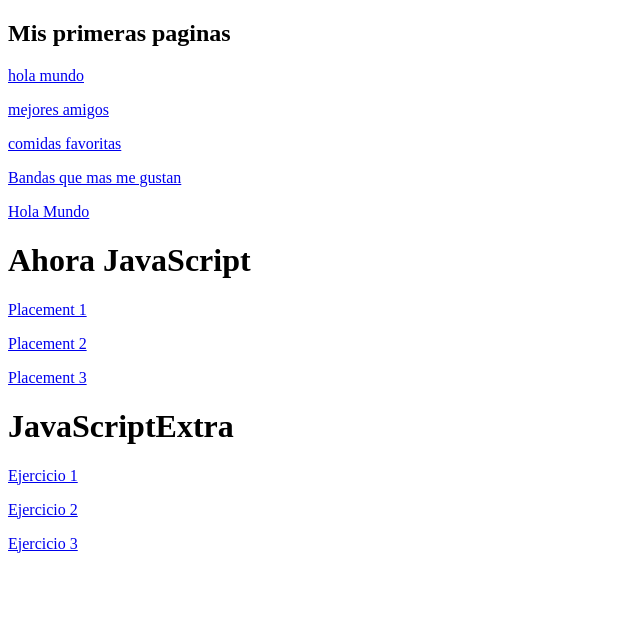
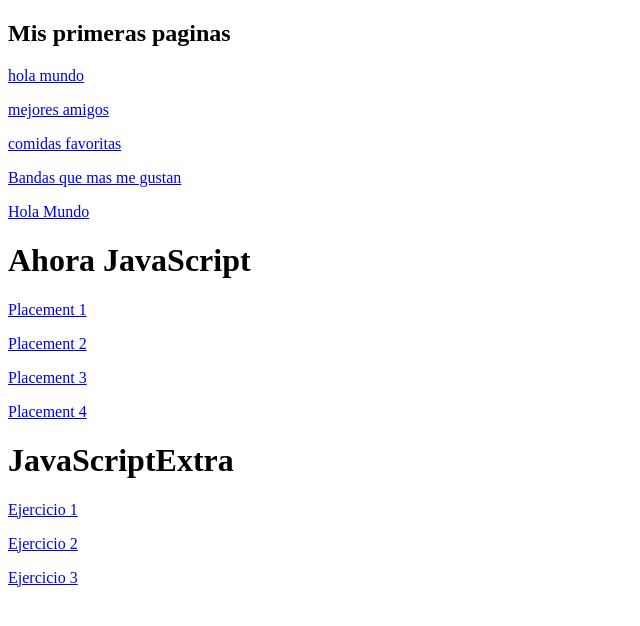
Before and after one commit to ElFacuM/Paginas, a plain HTML site: page index.html in a window 1280 px wide. Shown: the whole page, without its empty margins (0-640 px from the left). Drawn offline with Linux system fonts and the light colour scheme.

Commit message:
Update index.html

```diff
--- a/index.html
+++ b/index.html
@@ -14,7 +14,7 @@
   <p><a href="JavaScript/Placement1.html">Placement 1</a></p>
   <p><a href="JavaScript/Placement2.html">Placement 2</a></p>
   <p><a href="JavaScript/Placement3.html">Placement 3</a></p>
-
+  <p><a href="JavaScript/Placement4.html">Placement 4</a></p>
 
   <h1>JavaScriptExtra</h1>
 
```
